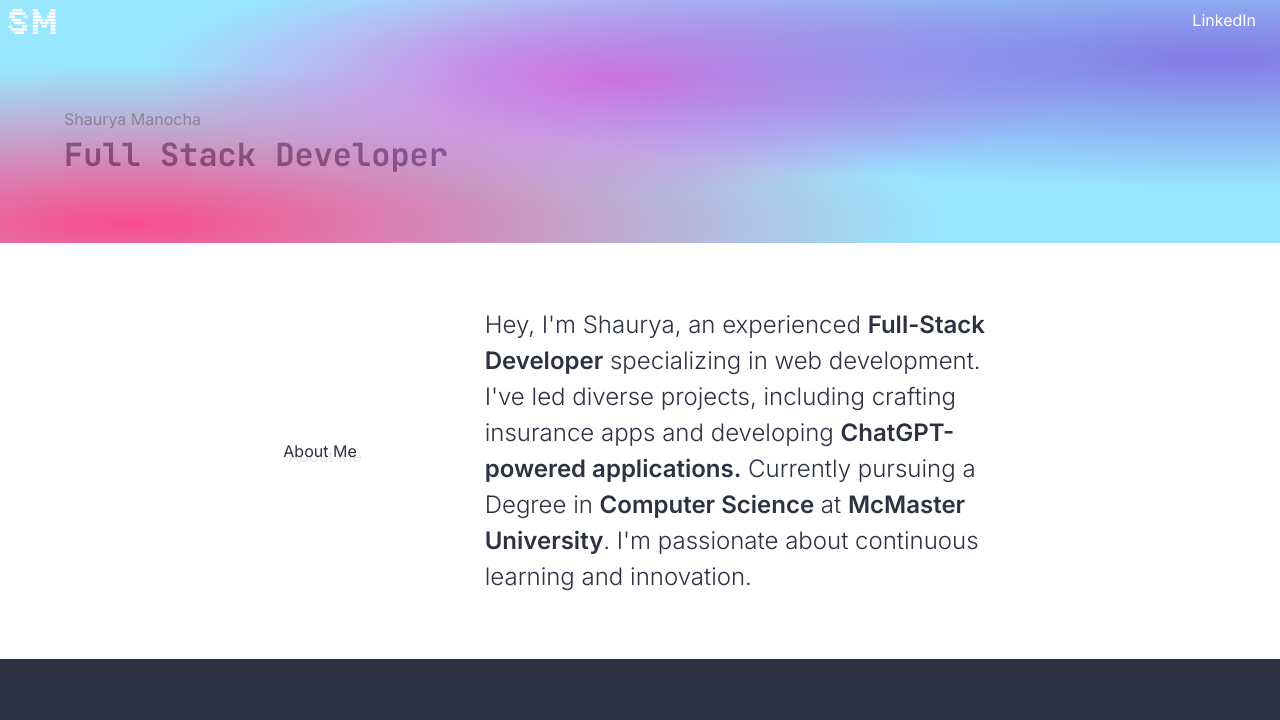
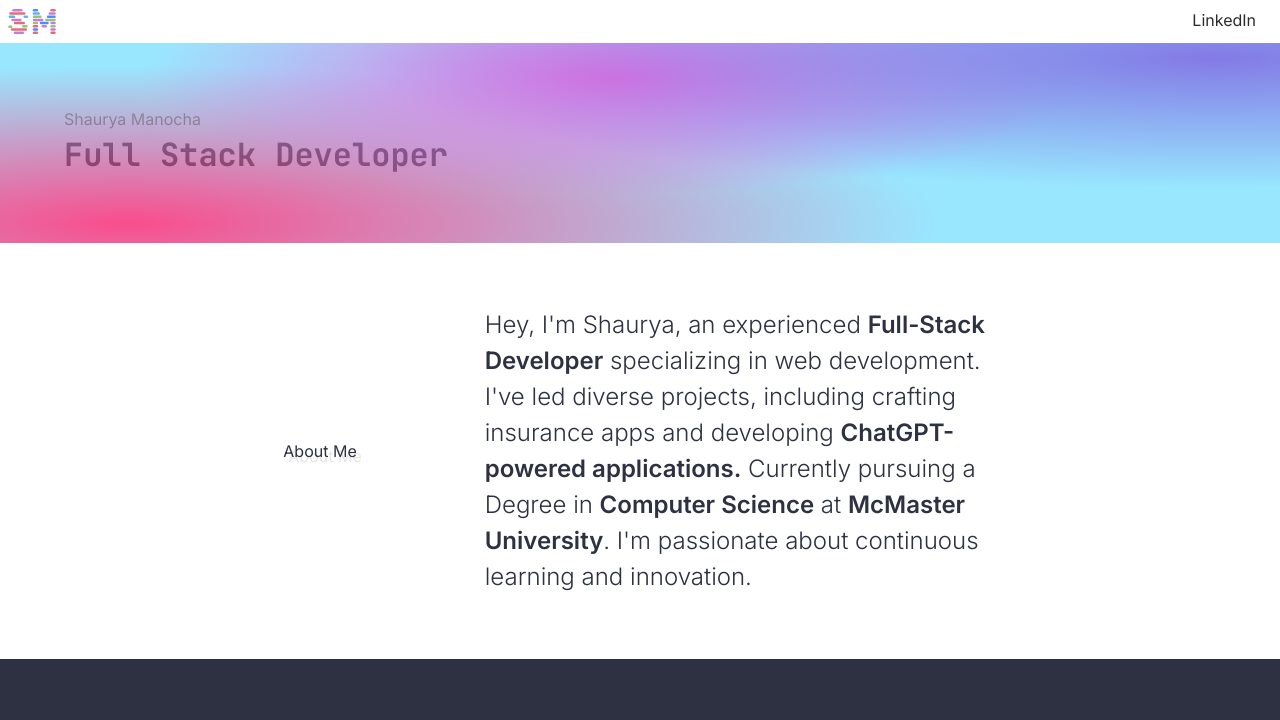
Before and after one commit to shauryamanocha/simple-portfolio, a Gatsby site: page / in a window 1280 px wide. Shown: the top 720 px of the page. Built offline with nearby package versions, Linux system fonts and the light colour scheme; Gatsby itself is replaced by a stand-in of ours.

Commit message:
updated navbar

```diff
--- a/src/styles/index.scss
+++ b/src/styles/index.scss
@@ -44,13 +44,14 @@ nav {
   display: flex;
   justify-content: flex-end;
   padding: 0.5rem;
+  background-color: white;
   a {
-    color: white;
+    color: #2b2b2b;
     margin: 0rem 1rem;
     &::after {
       content: "";
       display: block;
-      background-color: white;
+      background-color: #2b2b2b;
       height: 3px;
       width: 0px;
       transition: width 0.15s ease-in-out;
@@ -61,7 +62,7 @@ nav {
   }
 
   #logo {
-    background-image: url("../images/LogoMark.svg");
+    background-image: url("../images/LogoMarkColor.svg");
     background-repeat: no-repeat;
     background-position: center;
     display: inline-block;
```
Also changed, not shown: src/images/LogoMarkColor.svg (added), src/images/LogoMarkOutline.svg (added).
